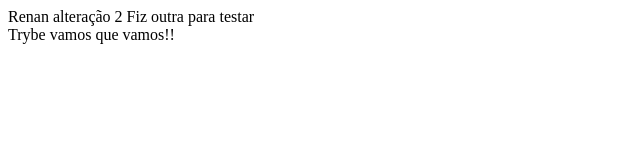
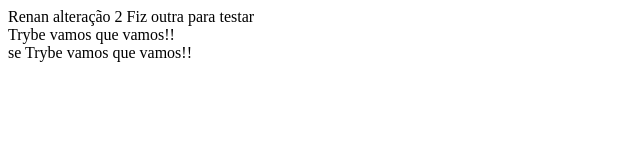
Before and after one commit to NanerX/Repositorio-Teste, a plain HTML site: page index.html in a window 1280 px wide. Shown: the whole page, without its empty margins (0-640 px from the left). Drawn offline with Linux system fonts and the light colour scheme.

Commit message:
outra alteração teste

```diff
--- a/index.html
+++ b/index.html
@@ -13,6 +13,8 @@
     <footer>
         Trybe vamos que vamos!!
     </footer>
-
+    <footer>
+        se Trybe vamos que vamos!!
+    </footer>
 </body>
 </html>
```
